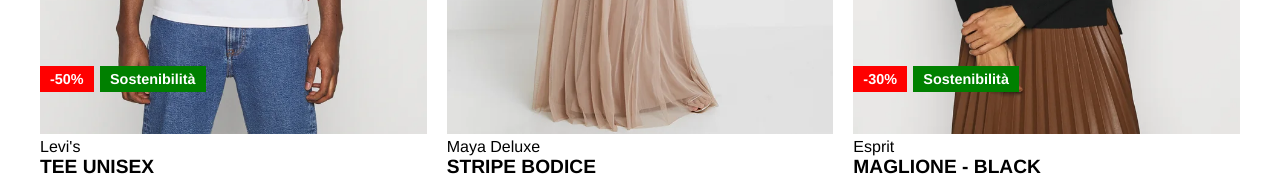
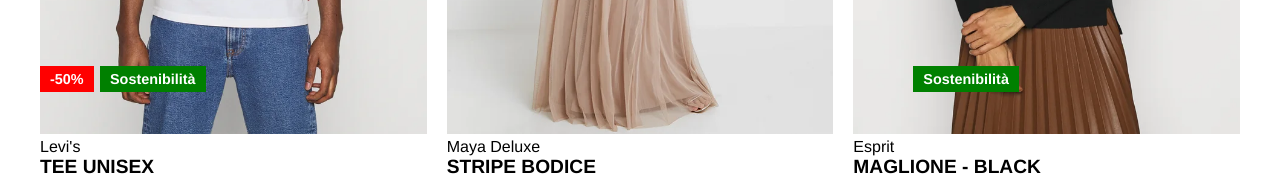
Before and after one commit to Michel-Ramirez/html-css-boolando, a plain HTML site: page index.html in a window 1280 px wide. Shown: the part 1215-1390 px from the top of the page. Drawn offline with Linux system fonts and the light colour scheme.

Commit message:
fix dicount

```diff
--- a/index.html
+++ b/index.html
@@ -99,7 +99,6 @@
                 <div class="card">
                     <div class="container-img-catalog">
                         <img id="maglione-black" src="img/6.webp" alt="img catalogo">
-                        <div class="percent-dicount dsc-30"></div>
                         <div class="tag-green-eco"></div>
                         <div class="favorites"><i class="fa-solid fa-heart"></i></div>
                     </div>
```
